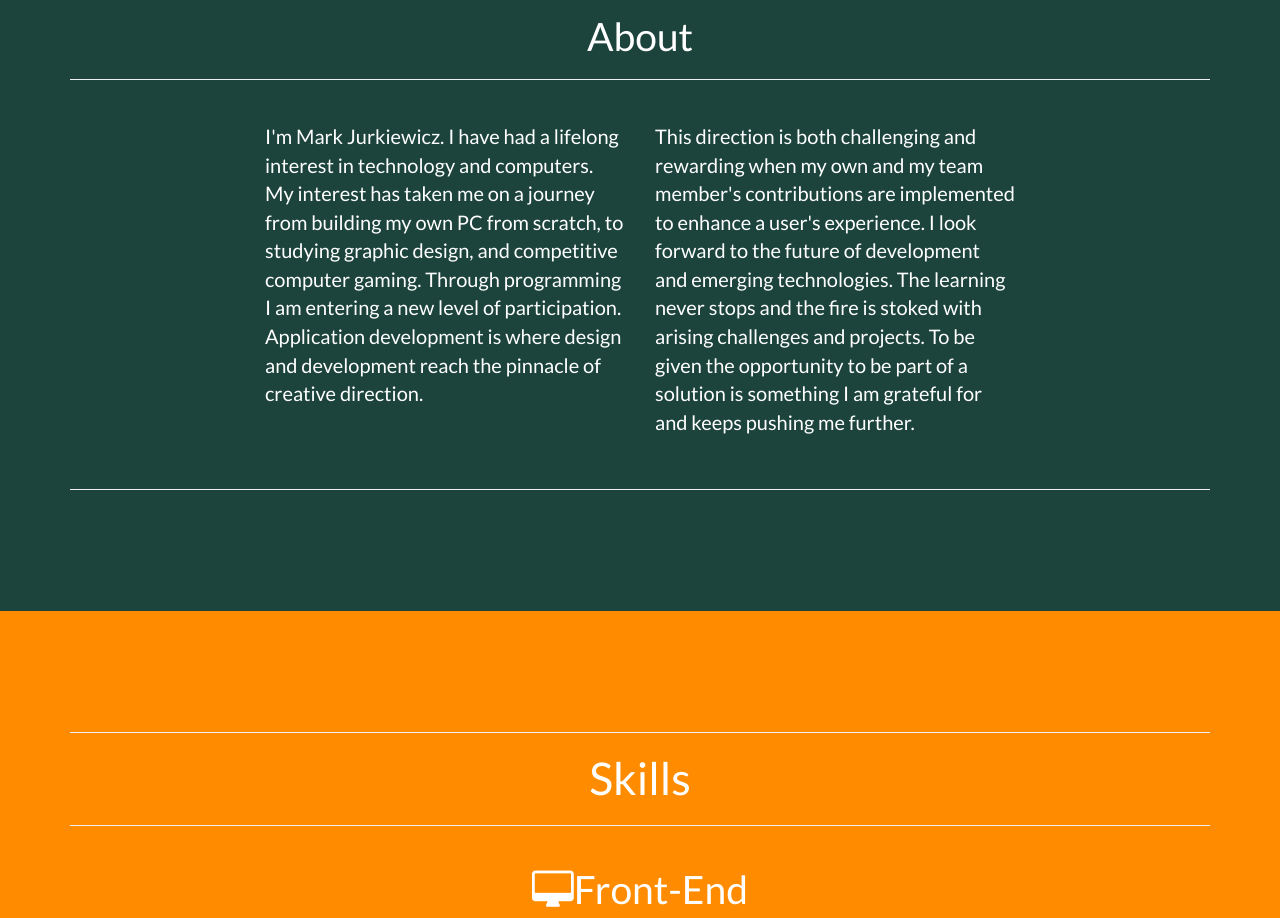
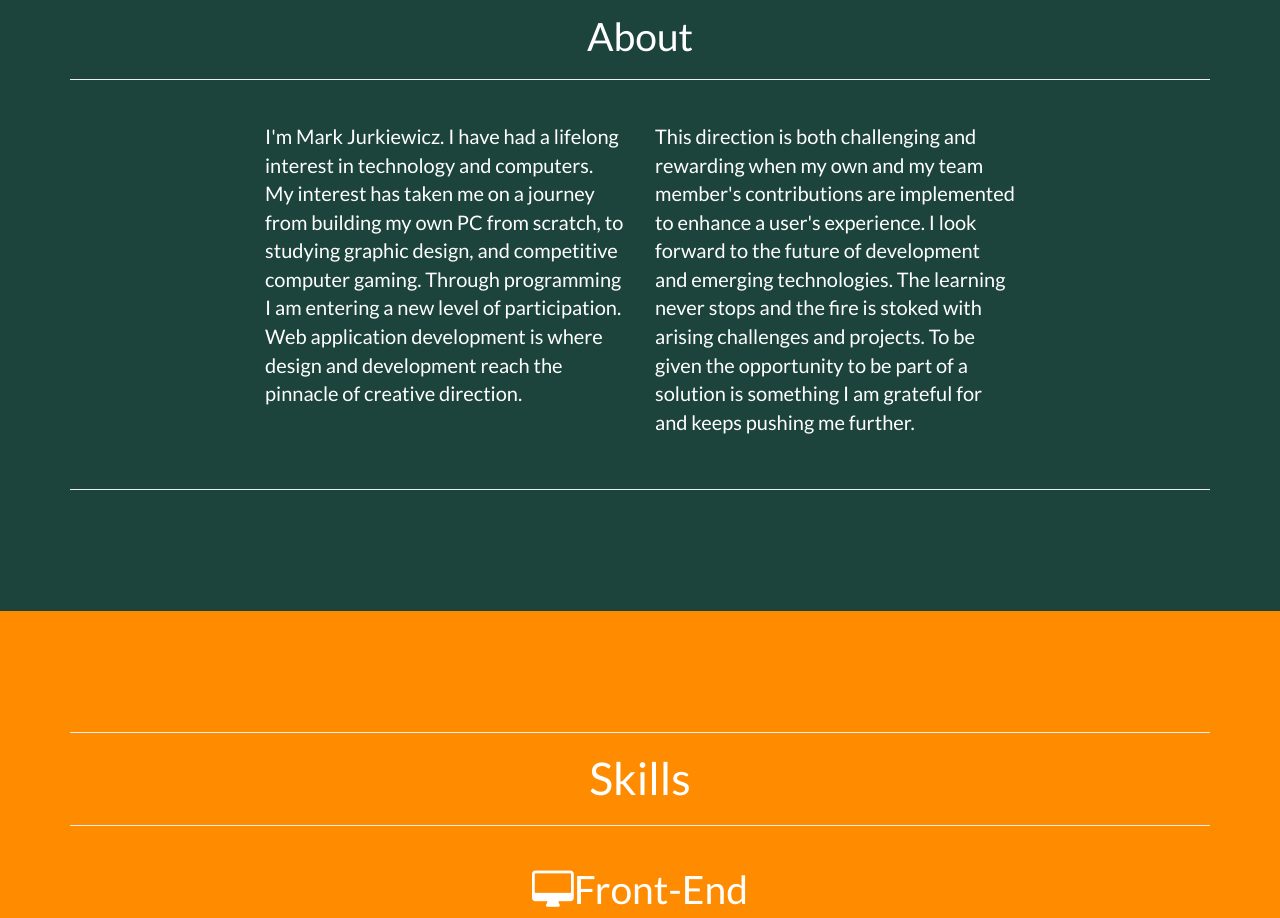
Before and after one commit to MarkJurkiewicz/PortfolioMJ, a plain HTML site: page index.html in a window 1280 px wide. Shown: the part 860-1778 px from the top of the page. Drawn offline with nearby package versions, Linux system fonts and the light colour scheme.

Commit message:
revised about me

```diff
--- a/index.html
+++ b/index.html
@@ -113,7 +113,7 @@
                 <p>I'm Mark Jurkiewicz. I have had a lifelong interest in technology and computers. My interest
                     has taken me on a journey from building my own PC from scratch, to studying graphic
                     design, and competitive computer gaming. Through programming I am entering a new level of participation.
-                    Application development is where design and development reach the pinnacle of creative direction.
+                    Web application development is where design and development reach the pinnacle of creative direction.
 
                 </p>
                 <br>
```
